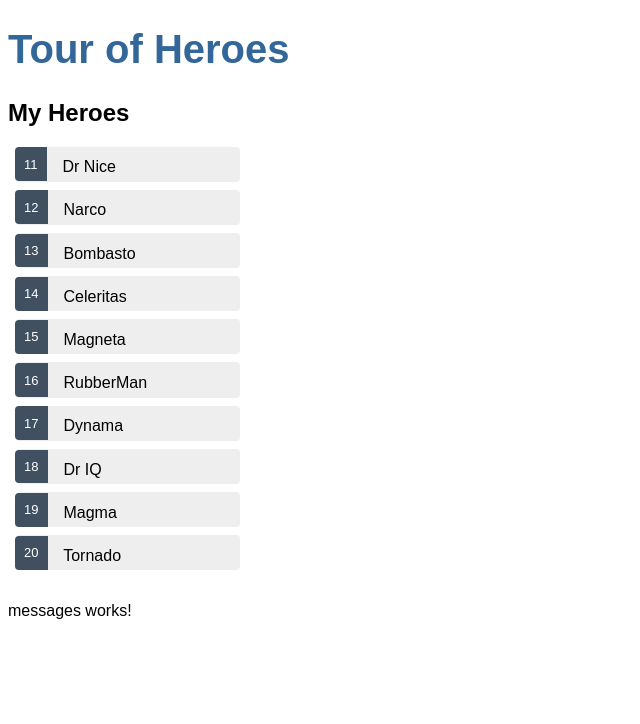
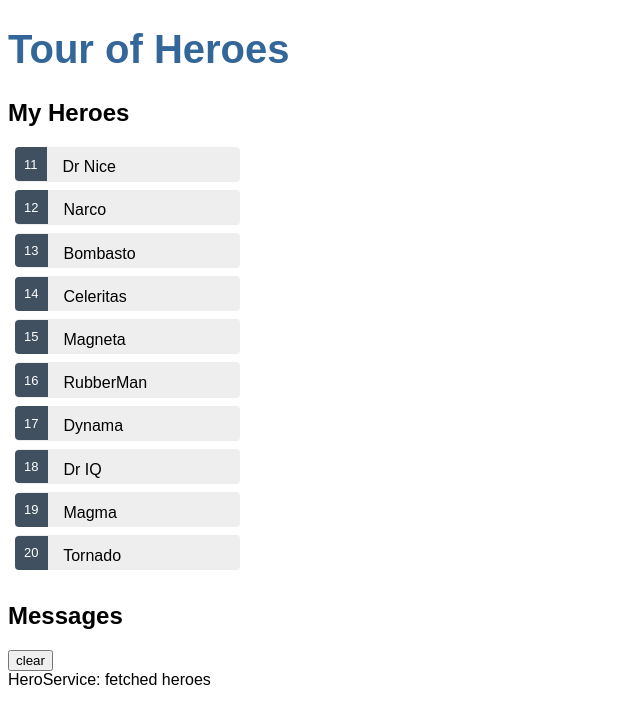
Before and after one commit to AdamDTak2112/angular-tour-of-heroes, an Angular app: page / in a window 1280 px wide. Shown: the top 724 px of the page, without its empty margins (0-640 px from the left). Built offline with nearby package versions, Linux system fonts and the light colour scheme.

Commit message:
finished integrating messaging service

```diff
--- a/src/app/heroes/heroes.component.ts
+++ b/src/app/heroes/heroes.component.ts
@@ -2,6 +2,7 @@ import { Component, OnInit } from '@angular/core';
 
 import { Hero } from '../hero';
 import { HeroService } from '../hero.service';
+import { MessageService } from '../message.service';
 
 @Component({
   selector: 'app-heroes',
@@ -13,7 +14,10 @@ export class HeroesComponent implements OnInit {
 
   heroes: Hero[];
 
-  constructor(private HeroService: HeroService) {}
+  constructor(
+    private HeroService: HeroService,
+    private messageService: MessageService
+  ) {}
 
   ngOnInit(): void {
     this.getHeroes();
@@ -21,6 +25,7 @@ export class HeroesComponent implements OnInit {
 
   onSelect(hero: Hero): void {
     this.selectedHero = hero;
+    this.messageService.add(`HeroesComponent: Selected hero id=${hero.id}`);
   }
 
   getHeroes(): void {
--- a/src/app/messages/messages.component.html
+++ b/src/app/messages/messages.component.html
@@ -1 +1,5 @@
-<p>messages works!</p>
+<div *ngIf="messageService.messages.length">
+  <h2>Messages</h2>
+  <button class="clear" (click)="messageService.clear()">clear</button>
+  <div *ngFor="let message of messageService.messages">{{ message }}</div>
+</div>
--- a/src/app/messages/messages.component.ts
+++ b/src/app/messages/messages.component.ts
@@ -1,15 +1,14 @@
 import { Component, OnInit } from '@angular/core';
+
+import { MessageService } from '../message.service';
 
 @Component({
   selector: 'app-messages',
   templateUrl: './messages.component.html',
-  styleUrls: ['./messages.component.css']
+  styleUrls: ['./messages.component.css'],
 })
 export class MessagesComponent implements OnInit {
+  constructor(public messageService: MessageService) {}
 
-  constructor() { }
-
-  ngOnInit(): void {
-  }
-
+  ngOnInit(): void {}
 }
```
